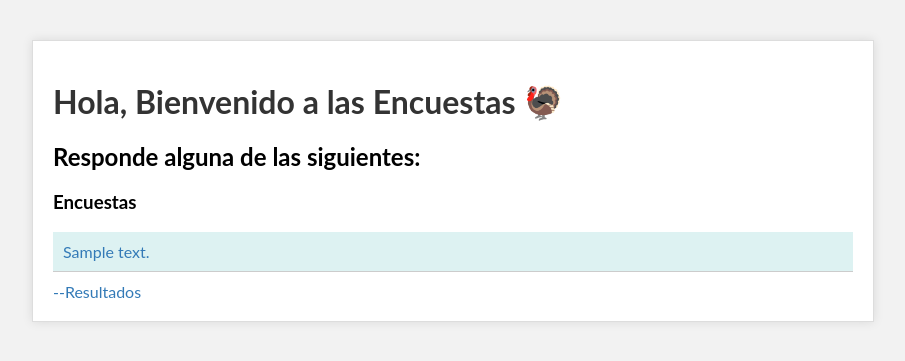
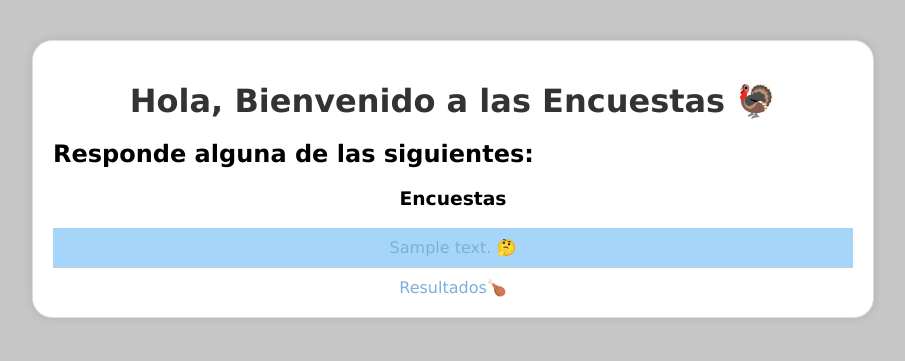
Before and after one commit to iLuis116/pollsapp, a Django app: page / in a window 1280 px wide. Shown: the top 361 px of the page, without its empty margins (187-1092 px from the left). Run offline with Django 5.2, Linux system fonts and the light colour scheme; tables that the repository leaves empty hold one stand-in row (values such as "Sample post").

Commit message:
Ediciion de estilos

```diff
--- a/pollsapp/static/css/styles.css
+++ b/pollsapp/static/css/styles.css
@@ -1,6 +1,6 @@
 body {
-    font-family: Lato, sans-serif;
-    background-color: #f2f2f2;
+    font-family: Verdana, Geneva, Tahoma, sans-serif;
+    background-color: #c6c6c6;
 }
 
 .container {
@@ -9,17 +9,20 @@ body {
     padding: 20px;
     background-color: #fff;
     border: 1px solid #ddd;
+    border-radius: 20px;
     box-shadow: 0 0 10px rgba(0, 0, 0, 0.1);
 }
 
 h1 {
     color: #333;
+    text-align: center;
     margin-bottom: 10px;
     font-weight: bold;
 }
 
 ul {
     list-style: none;
+    text-align: center;
     padding: 0;
     margin: 0;
 }
@@ -32,7 +35,8 @@ li {
 
 a {
     text-decoration: none;
-    color: #337ab7;
+    text-align: center;
+    color: #7eafda;
 }
 
 a:hover {
@@ -44,5 +48,5 @@ li:nth-child(odd) {
 }
 
 li:nth-child(even) {
-    background-color: #ddf2f2;
+    background-color: #a5d6f9;
 }
--- a/pollsapp/templates/polls/home.html
+++ b/pollsapp/templates/polls/home.html
@@ -8,8 +8,8 @@
 <ul>
     <h3>Encuestas</h3>
     {% for q in questions %}
-    <li><a href="{% url 'polls:vote' q.id %}">{{ q.question_text }}</a></li>
-    <a href="{% url 'polls:results' q.id %}">--Resultados</a>
+    <li><a href="{% url 'polls:vote' q.id %}">{{ q.question_text }} 🤔</a></li>
+    <a href="{% url 'polls:results' q.id %}">Resultados🍗</a>
     {% endfor %}
 </ul>
 {% endblock %}
--- a/pollsapp/templates/polls/results.html
+++ b/pollsapp/templates/polls/results.html
@@ -12,7 +12,7 @@
 <hr>
 <a href="{% url 'polls:home' %}">Inicio</a>
 
-<div style="height: 400px; width: 600px; margin: 0 auto;">
+<div style="height: 400px; width: 0 auto; margin: 0 auto;">
   <canvas id="myChart"></canvas>
 </div>
 <script>
@@ -48,7 +48,7 @@
         display: true,
         text: 'Resultados de la votación'
       },
-      aspectRatio: 1
+      aspectRatio: 0
     }
   });
 </script>
```
